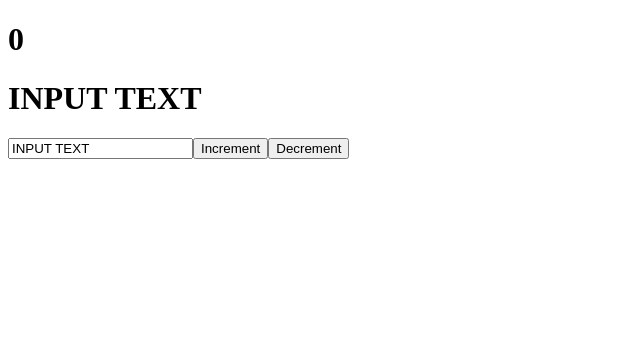
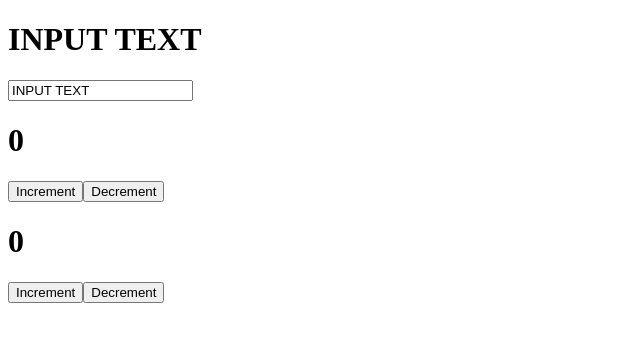
Before and after one commit to DmitriyH01/react-2023, a React (Create React App) app: page / in a window 1280 px wide. Shown: the top 342 px of the page, without its empty margins (0-640 px from the left). Built offline with nearby package versions, Linux system fonts and the light colour scheme.

Commit message:
Added class component to see difference between functional component.

```diff
--- a/src/App.tsx
+++ b/src/App.tsx
@@ -1,23 +1,16 @@
 import React from "react";
+import Counter from "./component/Counter";
+import ClassCounter from "./component/ClassCounter";
 
 function App() {
-  const [likes, setLikes] = React.useState<number>(0);
   const [value, setValue] = React.useState<string>("INPUT TEXT");
 
-  function increment(): void {
-    setLikes(likes + 1);
-  }
-
-  function decrement(): void {
-    setLikes(likes - 1);
-  }
   return (
     <div className="App">
-      <h1>{likes}</h1>
       <h1>{value}</h1>
       <input type="text" value={value} onChange={(e) => setValue(e.target.value)} />
-      <button onClick={increment}>Increment</button>
-      <button onClick={decrement}>Decrement</button>
+      <Counter />
+      <ClassCounter />
     </div>
   );
 }
--- /dev/null
+++ b/src/component/ClassCounter.tsx
@@ -0,0 +1,34 @@
+import React from "react";
+import { State } from "../types/counter";
+
+class ClassCounter extends React.Component {
+  constructor(props: any) {
+    super(props);
+    this.state = {
+      count: 0,
+    };
+    this.increment = this.increment.bind(this);
+    this.decrement = this.decrement.bind(this);
+  }
+  state: State = this.state;
+
+  increment(): void {
+    this.setState({ count: this.state.count + 1 });
+  }
+
+  decrement(): void {
+    this.setState({ count: this.state.count - 1 });
+  }
+
+  render() {
+    return (
+      <div>
+        <h1>{this.state.count}</h1>
+        <button onClick={this.increment}>Increment</button>
+        <button onClick={this.decrement}>Decrement</button>
+      </div>
+    );
+  }
+}
+
+export default ClassCounter;
--- /dev/null
+++ b/src/component/Counter.tsx
@@ -0,0 +1,21 @@
+import React from "react";
+
+const Counter = () => {
+  const [count, setCount] = React.useState<number>(0);
+  function increment(): void {
+    setCount(count + 1);
+  }
+
+  function decrement(): void {
+    setCount(count - 1);
+  }
+  return (
+    <div>
+      <h1>{count}</h1>
+      <button onClick={increment}>Increment</button>
+      <button onClick={decrement}>Decrement</button>
+    </div>
+  );
+};
+
+export default Counter;
--- /dev/null
+++ b/src/types/counter.tsx
@@ -0,0 +1,3 @@
+export type State = {
+  count: number;
+};
```
